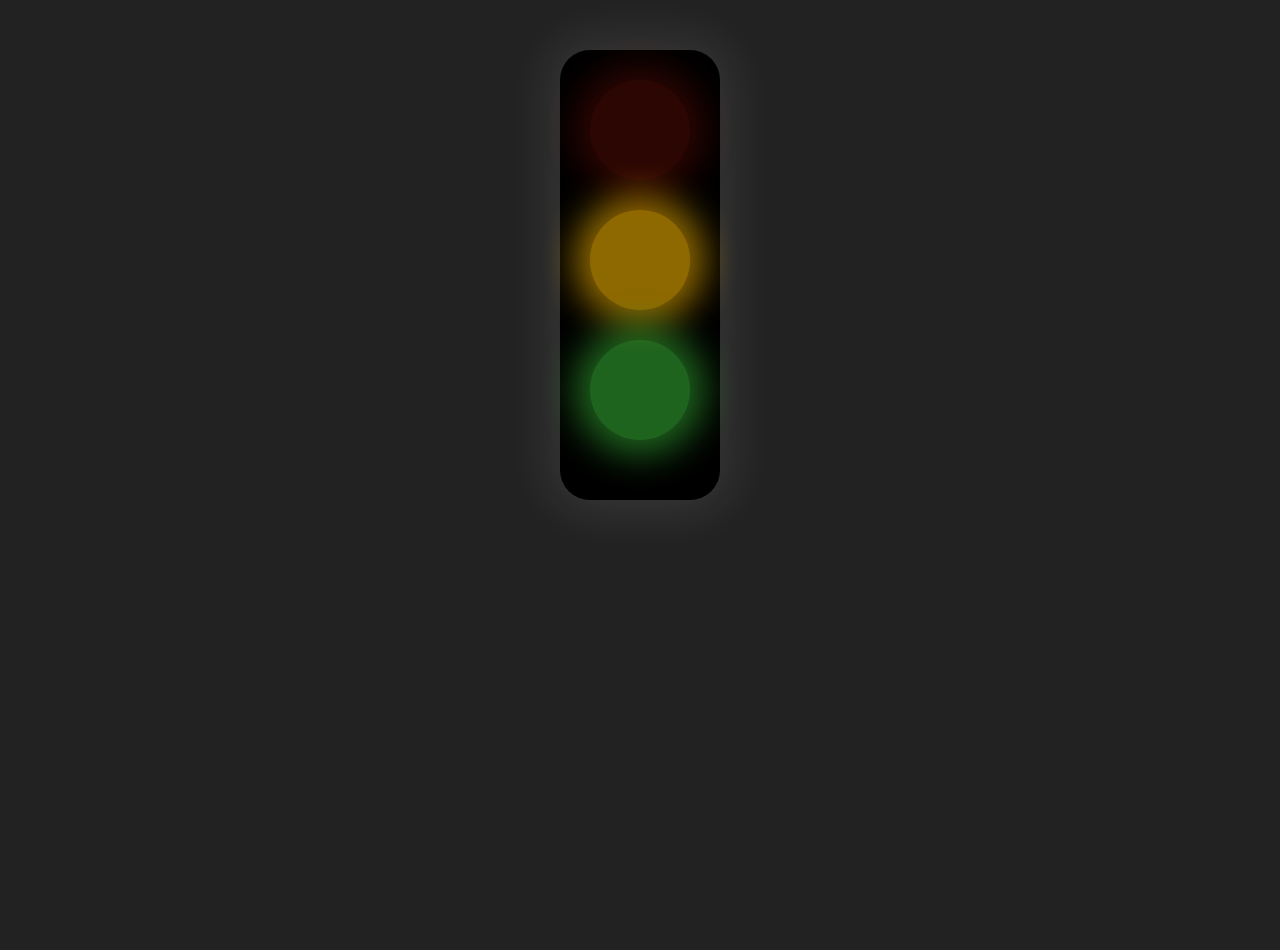
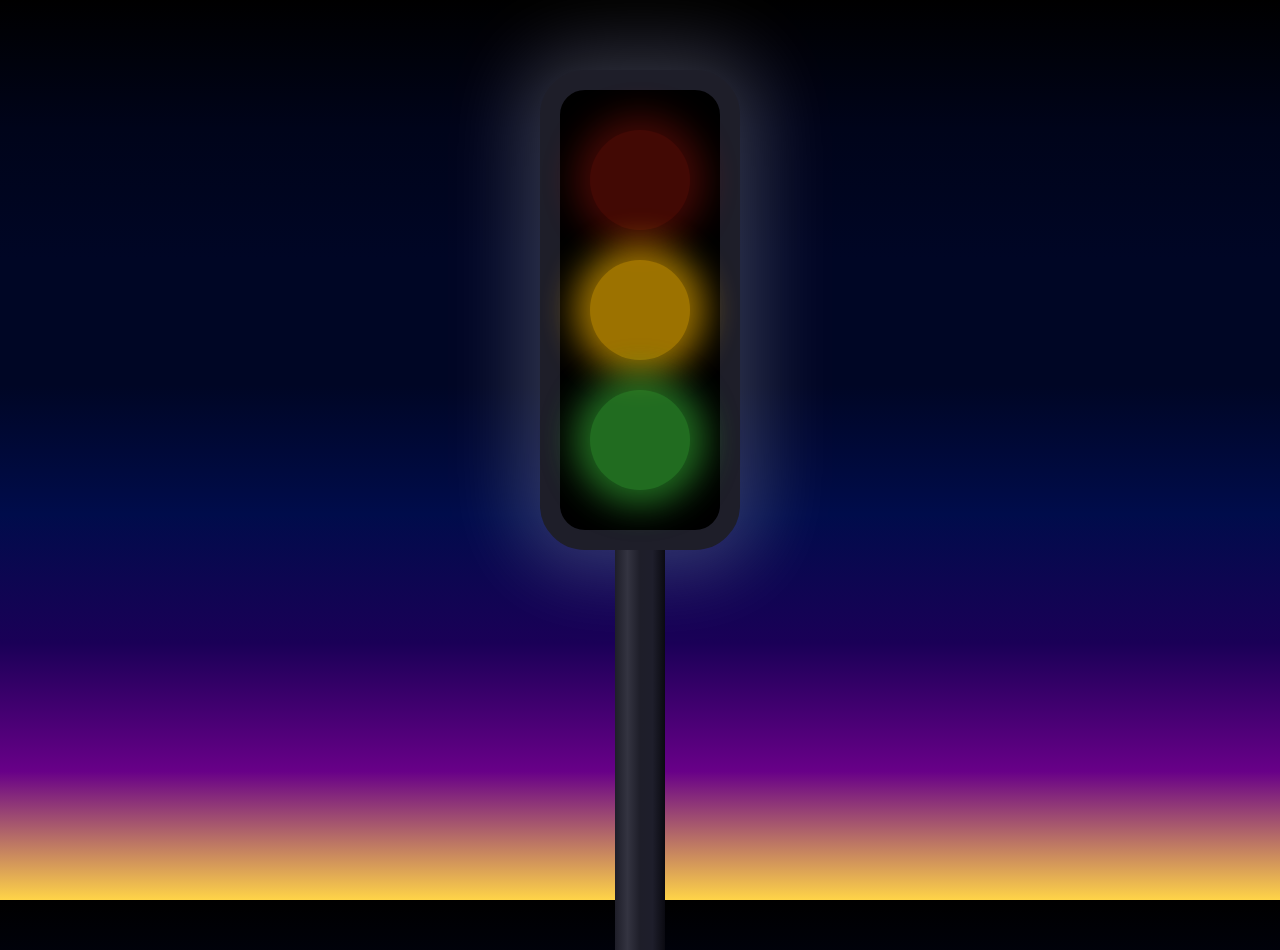
Before and after one commit to rolandjlevy/css-traffic-lights-animation, a plain HTML site: page index.html in a window 1280 px wide. Before the commit the page ends 800 px from the top, so only its background shows below. Drawn offline with Linux system fonts and the light colour scheme.

Commit message:
Added the sky and a pole

```diff
--- a/index.html
+++ b/index.html
@@ -6,12 +6,15 @@
     <title>CSS traffic lights animation</title>
     <link href="style.css" rel="stylesheet" type="text/css" />
   </head>
-  <body>
-    <ul class="lights">
-      <li class="red"></li>
-      <li class="amber"></li>
-      <li class="green"></li>
-    </ul>
+  <body class="night-sky">
+    <main class="container">
+      <ul class="lights">
+        <li class="red"></li>
+        <li class="amber"></li>
+        <li class="green"></li>
+      </ul>
+      <div class="pole"></div>
+    </main>
     <script src="script.js"></script>
   </body>
 </html>
--- a/style.css
+++ b/style.css
@@ -1,6 +1,21 @@
+:root {
+  --red: #dd1e10;
+  --amber: #f7b500;
+  --green: #33a532;
+}
+
 body {
   margin: 50px;
   background: #222;
+  height: 100vh;
+  overflow: hidden;
+}
+
+.container {
+  display: flex;
+  align-items: center;
+  justify-content: center;
+  flex-direction: column;
 }
 
 ul, li {
@@ -15,56 +30,77 @@ ul.lights {
   justify-content: center;
   flex-direction: column;
   background: black;
-  margin: 20px auto;
-  padding: 30px;
+  margin: 20px auto 0 auto;
+  padding: 40px 30px;
   width: fit-content;
-  border-radius: 30px;
-  box-shadow: 0 0 50px 10px rgba(255, 255, 255, 0.1);
+  border-radius: 45px;
+  border: 20px solid #1e1e29;
+  box-shadow: 0 0 75px 20px rgba(255, 255, 255, 0.2);
 }
 
 ul.lights > li {
   width: 100px;
   height: 100px;
   border-radius: 50%;
-  margin-bottom: 30px;
   animation-name: fade;
   animation-duration: 6s;
   animation-iteration-count: infinite;
   animation-timing-function: ease-in-out;
-  opacity: 0.2;
-  /*filter: blur(10px);*/
+  opacity: 0.3;
 }
 
+ul.lights > li:not(:last-child) {
+  margin-bottom: 30px;
+}
 
 ul.lights > li.red {
-  background-color: #dd1e10;
-  box-shadow: 0 0 35px 15px #dd1e10;
+  background-color: var(--red);
+  box-shadow: 0 0 35px 15px var(--red);
   animation-delay: 0s;
 }
 
 ul.lights > li.amber {
-  background-color: #f7b500;
-  box-shadow: 0 0 35px 15px #f7b500;
+  background-color: var(--amber);
+  box-shadow: 0 0 35px 15px var(--amber);
   animation-delay: 2s;
 }
 
 ul.lights > li.green {
-  background-color: #33a532;
-  box-shadow: 0 0 35px 15px #33a532;
+  background-color: var(--green);
+  box-shadow: 0 0 35px 15px var(--green);
   animation-delay: 4s;
 }
 
 @keyframes fade {
-  0% {
-    opacity: 0.2;
+  0%, 66%, 100% {
+    opacity: 0.3;
   }
   33% {
     opacity: 1;
   }
-  66% {
-    opacity: 0.2;
-  }
-  100% {
-    opacity: 0.2;
-  }
 }
+
+.night-sky {
+  background: linear-gradient(180deg,
+    #000,
+    #00041a,
+    #000625,
+    #000625,
+    #000c4b,
+    #1a0057,
+    #680088,
+    #ffd448
+  );
+}
+
+.pole {
+  width: 50px;
+  height: 50vh;
+  background: linear-gradient(to right,
+    #1e1e29,
+    #343441,
+    #1e1e29,
+    #1e1e2b,
+    #0a0a11
+  );
+}
```
